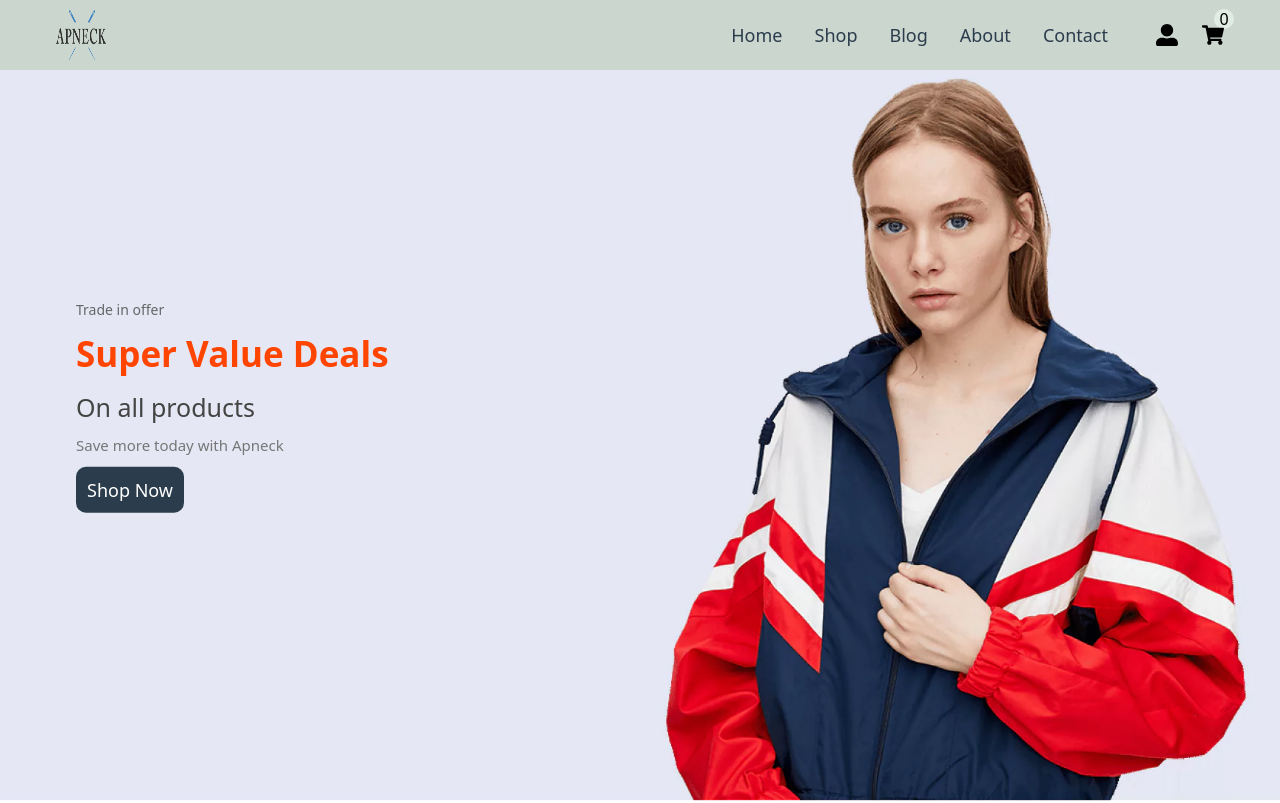
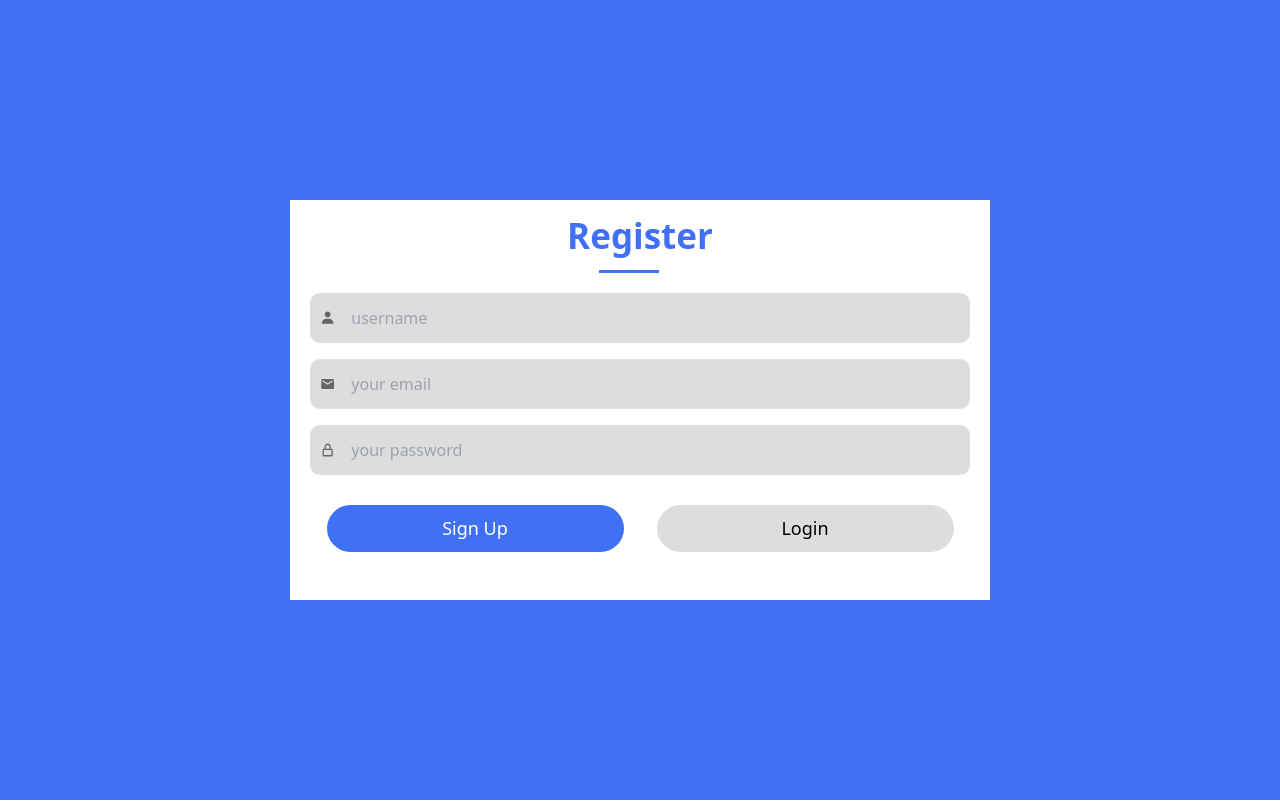
Before and after one commit to ahmedya3ser8/Apneck_Ecommerce, a React (Vite) app: page / in a window 1280 px wide. Shown: the top 803 px of the page. Built offline with nearby package versions, Linux system fonts and the light colour scheme.

Commit message:
Creating Register and Login Pages and maybe some feature in future

```diff
--- a/src/App.jsx
+++ b/src/App.jsx
@@ -10,14 +10,18 @@ import Contact from './pages/Contact';
 import Cart from './pages/Cart';
 import ProductDetails from './pages/ProductDetails';
 import { ToastContainer } from 'react-toastify';
+import Login from './pages/Login';
+import Register from './pages/Register';
 
 function App() {
   return (
     <>
       <ToastContainer />
       <Routes>
-        <Route path='/' element={<Layout />}>
-          <Route path='/' element={<Home />} />
+        <Route path='/' element={<Register />} />
+        <Route path='/login' element={<Login />} />
+        <Route path='/home' element={<Layout />}>
+          <Route index element={<Home />} />
           <Route path='shop' element={<Shop />} />
           <Route path='blog' element={<Blog />} />
           <Route path='about' element={<About />} />
--- a/src/basic/header/Header.jsx
+++ b/src/basic/header/Header.jsx
@@ -8,7 +8,7 @@ import { useSelector } from 'react-redux';
 
 function Header() {
   const [links, setLinks] = useState([
-    {path: "/", text: "Home"},
+    {path: "/home", text: "Home"},
     {path: "shop", text: "Shop"},
     {path: "blog", text: "Blog"},
     {path: "about", text: "About"},
@@ -22,7 +22,7 @@ function Header() {
       <div className="container">
         <div className="flex justify-between items-center">
           <div className="left w-[50%] flex flex-row-reverse justify-between items-center md:justify-end gap-5">
-            <Link to="/" className='w-[50px]' title='logo-img'>
+            <Link to="/home" className='w-[50px]' title='logo-img'>
               <img src={logo} alt="logo" className='h-[50px]' />
             </Link>
             <div className='text-[22px] md:hidden' onClick={() => setopenMenu(!openMenu)}>
@@ -40,8 +40,10 @@ function Header() {
               </ul>
             </nav>
             <div className="nav-icons ml-4 md:ml-12 flex gap-4 md:gap-6">
-              <FaUserAlt className='text-[22px] transition-all duration-300 hover:text-[#ff4500]' />
-              <Link to={'cart'} className='relative' title='cart-img'>
+              <Link to={'/'} title='signup' >
+                <FaUserAlt className='text-[22px] transition-all duration-300 hover:text-[#ff4500]' />
+              </Link>
+              <Link to={'cart'} className='relative' title='cart'>
                 <FaShoppingCart className='text-[22px] transition-all duration-300 hover:text-[#ff4500]'/>
                 <span className='absolute top-[-15px] right-[-10px] w-[20px] h-[20px] rounded-full bg-[#e4f0e9da] flex justify-center items-center z-[-1] font-medium'>
                   {cart.length}
--- a/src/components/about/CustomerBox.jsx
+++ b/src/components/about/CustomerBox.jsx
@@ -1,7 +1,7 @@
 
 function CustomerBox({img, brand, text}) {
   return (
-    <div className="customer-content p-[10px_15px] border-[1px] border-solid border-[#ccc] rounded-[10px] max-w-[300px] transition-shadow duration-300">
+    <div className="customer-content p-[10px_15px] m-auto border-[1px] border-solid border-[#ccc] rounded-[10px] max-w-[300px] transition-shadow duration-300">
       <div className="customer-img">
         <img src={img} alt="customer img" className="w-80 object-cover" />
       </div>
--- a/src/components/blog/BlogBox.jsx
+++ b/src/components/blog/BlogBox.jsx
@@ -2,7 +2,7 @@
 function BlogBox({imgUrl, brand, text}) {
   return (
     <div className="blog-box flex justify-between flex-col xl:flex-row items-center gap-5 p-[20px] border-[1px] border-solid border-[#ccc]">
-    <div className="blog-img">
+    <div className="blog-img w-full">
       <img src={imgUrl} alt="blog-img" className="w-[240px] h-[240px] object-cover rounded-[10px]" />
     </div>
     <div className="blog-content">
--- a/src/components/products/Products.jsx
+++ b/src/components/products/Products.jsx
@@ -16,7 +16,7 @@ function Products() {
           {products.map(product => (
             <div key={product.id} className="products-box p-[20px] border-[1px] border-solid border-[#ccc] transition-shadow duration-300 hover:shadow-[10px_10px_20px_#00000014]">
               <div className="product-img">
-                <img src={product.imgUrl} alt="product img" className='h-[220px] object-cover rounded-[10px] m-auto' />
+                <img src={product.imgUrl} alt="product img" className='h-[220px] w-[320px] object-cover rounded-[10px]' />
               </div>
               <div className="product-content mt-2 p-[10px] flex flex-col gap-2">
                 <span className='block mb-2 text-[14px] text-[#cca27e]'>{product.type}</span>
--- a/src/pages/Cart.jsx
+++ b/src/pages/Cart.jsx
@@ -16,7 +16,7 @@ function Cart() {
           {cart.map(product => (
             <div key={product.id} className="products-box p-[20px] border-[1px] border-solid border-[#ccc] flex justify-around">
               <div className="product-img">
-                <img src={product.imgUrl} alt="product img" className='h-[220px] object-cover rounded-[10px] m-auto' />
+                <img src={product.imgUrl} alt="product img" className='h-[220px] object-fill rounded-[10px] m-auto' />
               </div>
               <div className="product-content mt-2 p-[10px]">
                 <h5 className='text-[18px] mb-2 font-medium transition-colors duration-300 hover:text-[#535bf2]'>{product.title}</h5>
@@ -37,7 +37,9 @@ function Cart() {
         </div>
         ) : <div className="flex justify-center items-center h-[25vh] bg-[#e4f0e9da] text-[25px]">This Is No Items To Show</div> }
         <div className="cart-btns flex justify-between flex-row-reverse mt-[20px]">
-          <button className="p-[10px] bg-[#ff4500] block text-white rounded-[10px]" onClick={() => dispatch(clearCart())}>Clear</button>
+          {cart.length > 0 && (
+            <button className="p-[10px] bg-[#ff4500] block text-white rounded-[10px]" onClick={() => dispatch(clearCart())}>Clear</button>
+          )}
           <button className="p-[10px] bg-[#ff4500] block text-white rounded-[10px]">{`Total Price: $${totalPrice == 0 ? `0.00` : totalPrice.toFixed(2)}`}</button>
         </div>
       </div>
--- /dev/null
+++ b/src/pages/Login.jsx
@@ -0,0 +1,57 @@
+import { useState } from "react";
+import { useNavigate } from "react-router-dom";
+import {BiSolidUser, BiLockAlt} from 'react-icons/bi';
+import { toast } from "react-toastify";
+
+function Login() {
+  const [userName, setUserName] = useState('');
+  const [password, setPassword] = useState('');
+
+  const navigate = useNavigate();
+
+  const handleClick = (e) => {
+    e.preventDefault();
+    if (userName == localStorage.getItem('userName') && password == localStorage.getItem('pass')) {
+      toast.success('Done', {
+        position: 'bottom-left',
+        autoClose: 1000,
+      });
+      navigate('/home')
+    } else{
+      toast.error('Failed', {
+        position: 'bottom-left',
+        autoClose: 1000,
+      });
+    }
+  }
+  const handleRegister = (e) => {
+    e.preventDefault();
+    navigate('/');
+  }
+
+  return (
+    <section className="bg-[#4070f4] h-screen">
+      <div className="container">
+        <div className="login-content w-[80%] md:w-[600px] lg:w-[700px] h-[400px] bg-white absolute left-[50%] top-[50%] translate-x-[-50%] translate-y-[-50%]">
+          <h2 className="login-title text-[#4070f4] text-[35px] w-fit m-auto mb-[20px] p-[10px] font-bold relative before:content-[''] before:absolute before:h-[3px] before:w-[60px] before:bg-[#4070f4] before:bottom-0 before:left-[25%]">Login</h2>
+          <form className="login-form px-[20px] m-auto" name="login-form">
+            <div className="login-input flex items-center h-[50px] rounded-[10px] bg-[#ddd]  gap-3 p-[10px] my-4">
+              <BiSolidUser className="text-[#666]" />
+              <input type="text" placeholder="username" className="w-full bg-transparent p-1 outline-none" id="user" name="user" value={userName} onChange={(e) => setUserName(e.target.value)} />
+            </div>
+            <div className="login-input flex items-center h-[50px] rounded-[10px] bg-[#ddd] gap-3 p-[10px] my-4">
+              <BiLockAlt className="text-[#666]" />
+              <input type="password" placeholder="your password" className="w-full bg-transparent p-1 outline-none" id="password" name="pass" value={password} onChange={(e) => setPassword(e.target.value)} />
+            </div>
+            <div className="login-btns flex justify-around items-center mt-[30px]">
+              <button type="submit" className="block w-[45%] p-[10px] bg-[#ddd] text-black rounded-[25px] font-medium text-[18px]" onClick={handleRegister}>Sign Up</button>
+              <button type="submit" className="block w-[45%] p-[10px] bg-[#4070f4] text-white rounded-[25px] font-medium text-[18px]" onClick={handleClick}>Login</button>
+            </div>
+          </form>
+        </div>
+      </div>
+    </section>
+  )
+}
+
+export default Login;
--- /dev/null
+++ b/src/pages/Register.jsx
@@ -0,0 +1,66 @@
+import { useState } from "react";
+import { useNavigate } from "react-router-dom";
+import {BiSolidUser, BiLockAlt} from 'react-icons/bi';
+import {MdEmail} from 'react-icons/md';
+import { toast } from "react-toastify";
+
+function Register() {
+  const [userName, setUserName] = useState('');
+  const [email, setEmail] = useState('');
+  const [password, setPassword] = useState('');
+
+  const navigate = useNavigate();
+
+  const handleClick = (e) => {
+    e.preventDefault();
+    if (userName | email | password == '') {
+      toast.error('Failed Please Check username or password', {
+        position: 'bottom-left',
+        autoClose: 1000,
+      });
+    } else{
+      localStorage.setItem('userName', userName)
+      localStorage.setItem('mail', email)
+      localStorage.setItem('pass', password)
+      toast.success('Done', {
+        position: 'bottom-left',
+        autoClose: 1000,
+      });
+      navigate('login');
+    }
+  }
+
+  const handleLogin = (e) => {
+    e.preventDefault();
+    navigate('login')
+  }
+  return (
+    <section className="bg-[#4070f4] h-screen">
+      <div className="container">
+        <div className="register-content w-[80%] md:w-[600px] lg:w-[700px] h-[400px] bg-white absolute left-[50%] top-[50%] translate-x-[-50%] translate-y-[-50%]">
+          <h2 className="register-title text-[#4070f4] text-[35px] w-fit m-auto mb-[20px] p-[10px] font-bold relative before:content-[''] before:absolute before:h-[3px] before:w-[60px] before:bg-[#4070f4] before:bottom-0 before:left-[25%]">Register</h2>
+          <form className="register-form px-[20px] m-auto" name="register-form">
+            <div className="register-input flex items-center h-[50px] rounded-[10px] bg-[#ddd] gap-3 p-[10px] my-4">
+              <BiSolidUser className="text-[#666]" />
+              <input type="text" placeholder="username" className="w-full bg-transparent p-1 outline-none" id="user" name="user" value={userName} onChange={(e) => setUserName(e.target.value)} />
+            </div>
+            <div className="register-input flex items-center h-[50px] rounded-[10px] bg-[#ddd] gap-3 p-[10px] my-4">
+              <MdEmail className="text-[#666]" />
+              <input type="email" placeholder="your email" className="w-full bg-transparent p-1 outline-none" id="email" name="mail" value={email} onChange={(e) => setEmail(e.target.value)} />
+            </div>
+            <div className="register-input flex items-center h-[50px] rounded-[10px] bg-[#ddd] gap-3 p-[10px] my-4">
+              <BiLockAlt className="text-[#666]" />
+              <input type="password" placeholder="your password" className="w-full bg-transparent p-1 outline-none" id="password" name="pass" value={password} onChange={(e) => setPassword(e.target.value)} />
+            </div>
+            <div className="register-btns flex justify-around items-center mt-[30px]">
+              <button type="submit" className="block w-[45%] p-[10px] bg-[#4070f4] text-white rounded-[25px] font-medium text-[18px]" onClick={handleClick}>Sign Up</button>
+              <button type="submit" className="block w-[45%] p-[10px] bg-[#ddd] text-black rounded-[25px] font-medium text-[18px]" onClick={handleLogin}>Login</button>
+            </div>
+          </form>
+        </div>
+      </div>
+    </section>
+  )
+}
+
+export default Register;
```
